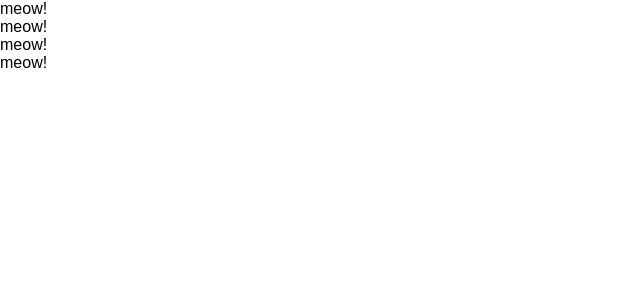
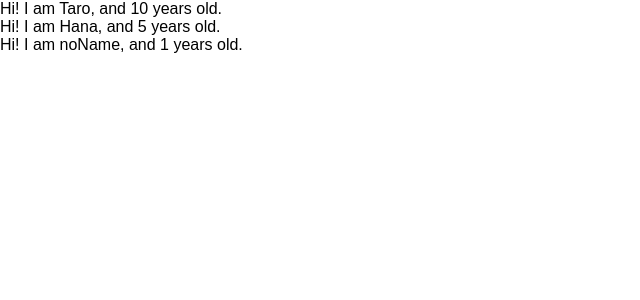
Before and after one commit to koki-rin/udemy-react-redux-crud-application, a React (Create React App) app: page / in a window 1280 px wide. Shown: the top 300 px of the page, without its empty margins (0-640 px from the left). Built offline with nearby package versions, Linux system fonts and the light colour scheme.

Commit message:
Learn props of component.

```diff
--- a/src/App.js
+++ b/src/App.js
@@ -1,48 +1,33 @@
 import React from 'react';
 
-/* function App() {
-  return <div>hello, world!</div>;
-} */
+const App = () => {
+  const profiles = [
+    {name: "Taro", age: 10 },
+    {name: "Hana", age: 5 },
+    {name: "noName"  }
+  ]
 
-/* class App extends Component {
-  render () {
-    return (
-      <React.Fragment>
-        <label htmlFor="bar">bar</label>
-        <input type="text" onChange={() => {console.log("I am clicked.")}} />
-      </React.Fragment>
-    )
-  }
+  return (
+    <div>
+      {
+        profiles.map((profile) => {
+         return <User name={profile.name} age={profile.age} />
+       })
+      }
+    </div>)
 }
- */
 
-const App = () => {
+const User = (props) => {
   return <div>
-    <Cat />
-    <Cat />
-    <Cat />
-    <Cat />
+    Hi! I am {props.name}, and {props.age} years old.
   </div>
+}
 
-}
-const Cat = () => {
-  return <div>
-    meow!
-  </div>
-
+User.defaultProps = {
+  age: 1
 }
 
 
-/*
-class App extends Component {
-  render () {
-    return React.createElement(
-      "div",
-      null,
-      "hello, world!!"
-    );
-  }
-}
- */
+
 
 export default App;
```
